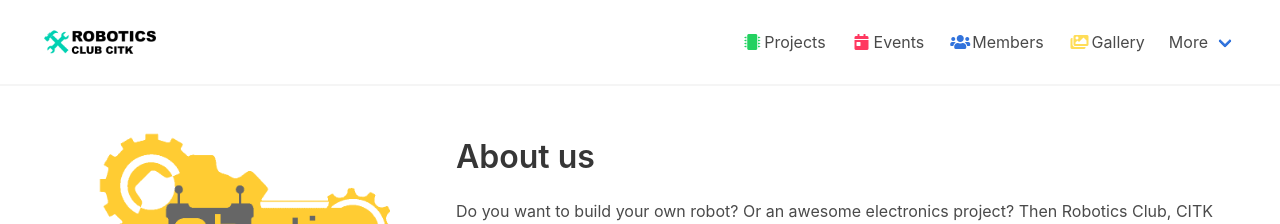
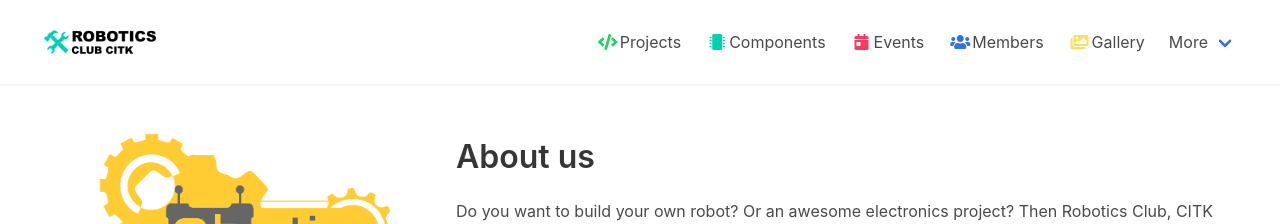
Before and after one commit to robotics-club-citk/robotics-club-citk.github.io, a Jekyll site: the page built from index.html, in a window 1280 px wide. Shown: the top 224 px of the page. Built offline with Jekyll 4.4.1, drawn with Linux system fonts in a browser that asks for light colours.

Commit message:
added components page

```diff
--- a/_includes/nav.html
+++ b/_includes/nav.html
@@ -17,10 +17,19 @@
     <div class="navbar-end">
       <a class="navbar-item" href="{{site.baseurl}}/projects/">
         <span class="icon has-text-success">
+          <i class="fas fa-code"></i>
+        </span>
+        <span>
+          Projects
+        </span>
+      </a>
+
+      <a class="navbar-item" href="{{site.baseurl}}/components/">
+        <span class="icon has-text-primary">
           <i class="fas fa-microchip"></i>
         </span>
         <span>
-          Projects
+          Components
         </span>
       </a>
 
--- /dev/null
+++ b/components.html
@@ -0,0 +1,3 @@
+---
+layout: default
+---
```
